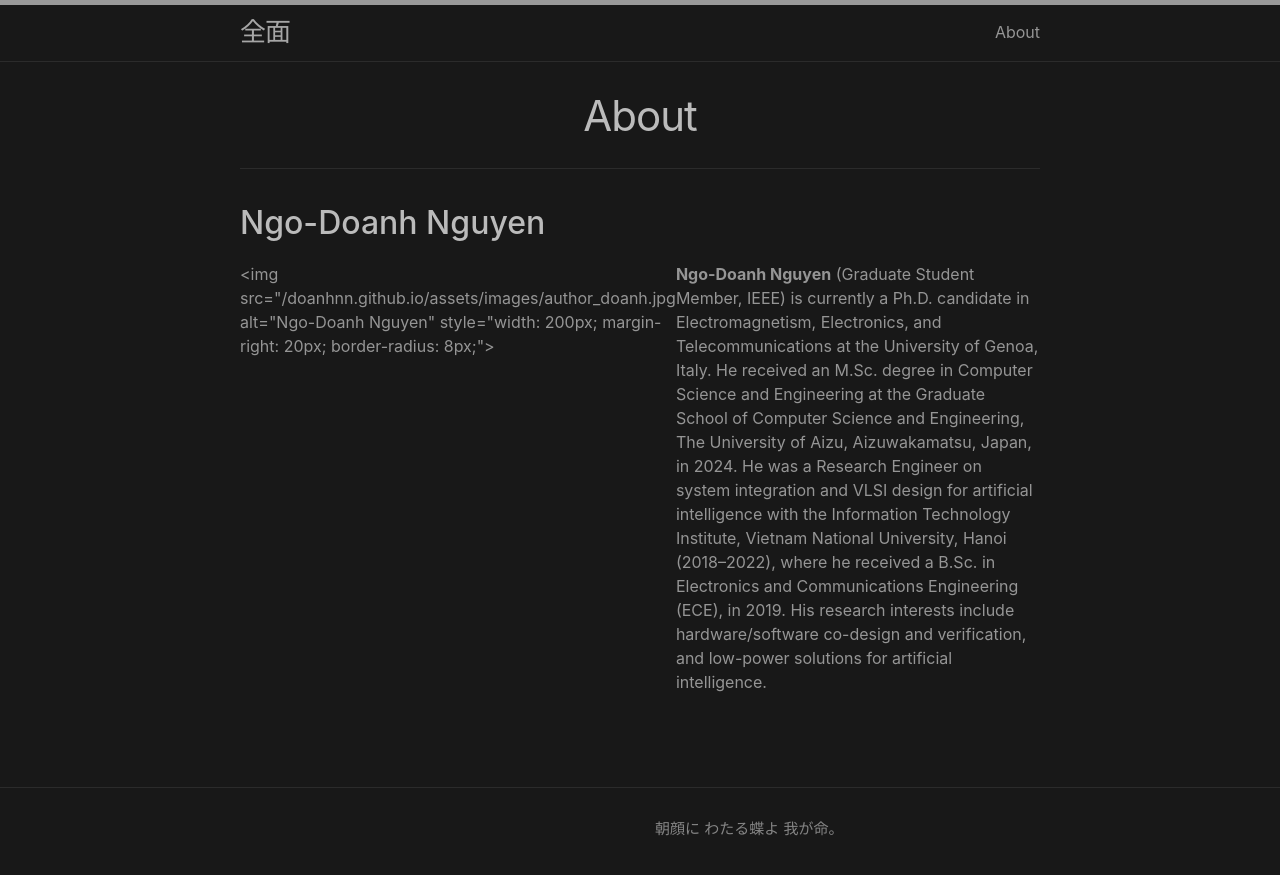
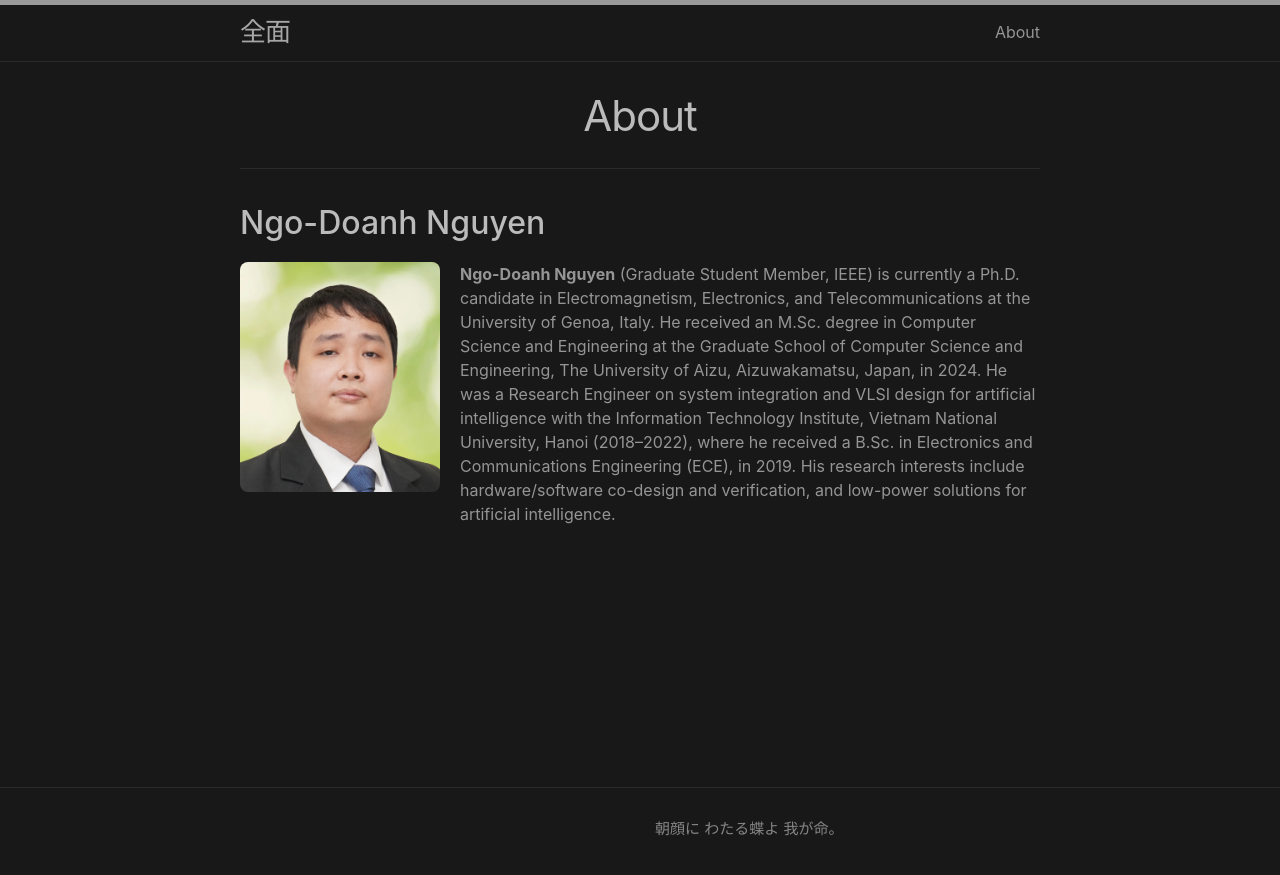
Before and after one commit to EternalSirius/doanhnn.github.io, a Jekyll site: the page built from about.md, in a window 1280 px wide. Shown: the top 875 px of the page. Built offline with Jekyll 4.4.1, drawn with Linux system fonts in a browser that asks for light colours.

Commit message:
Update photo

```diff
--- a/about.md
+++ b/about.md
@@ -6,6 +6,6 @@ permalink: /about/
 
 ## Ngo-Doanh Nguyen
 <div style="display: flex; align-items: flex-start;">
-  <img src="{{ 'assets/images/author_doanh.jpg' | relative_url }} alt="Ngo-Doanh Nguyen" style="width: 200px; margin-right: 20px; border-radius: 8px;">
+  <img src="{{ 'assets/images/author_doanh.jpg' | relative_url }}" alt="Ngo-Doanh Nguyen" style="width: 200px; margin-right: 20px; border-radius: 8px;">
   <p><strong>Ngo-Doanh Nguyen</strong> (Graduate Student Member, IEEE) is currently a Ph.D. candidate in Electromagnetism, Electronics, and Telecommunications at the University of Genoa, Italy. He received an M.Sc. degree in Computer Science and Engineering at the Graduate School of Computer Science and Engineering, The University of Aizu, Aizuwakamatsu, Japan, in 2024. He was a Research Engineer on system integration and VLSI design for artificial intelligence with the Information Technology Institute, Vietnam National University, Hanoi (2018–2022), where he received a B.Sc. in Electronics and Communications Engineering (ECE), in 2019. His research interests include hardware/software co-design and verification, and low-power solutions for artificial intelligence.</p>
 </div>
```
